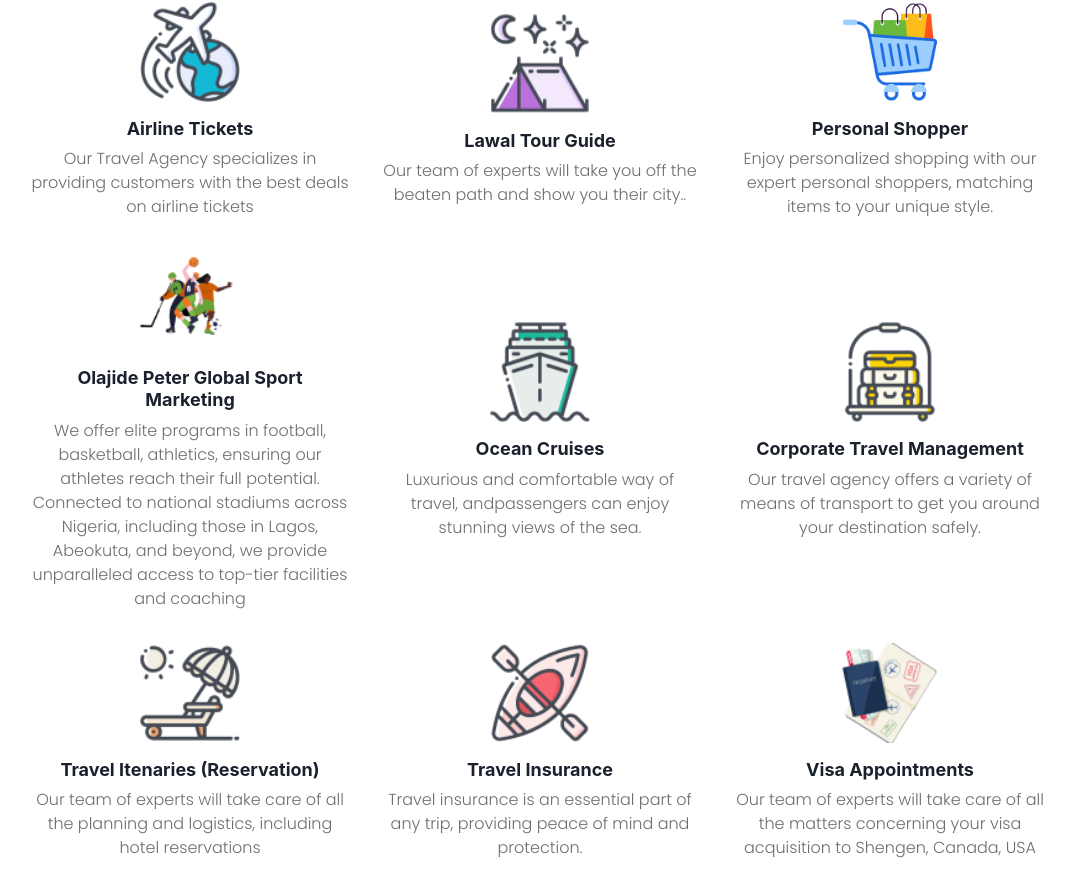
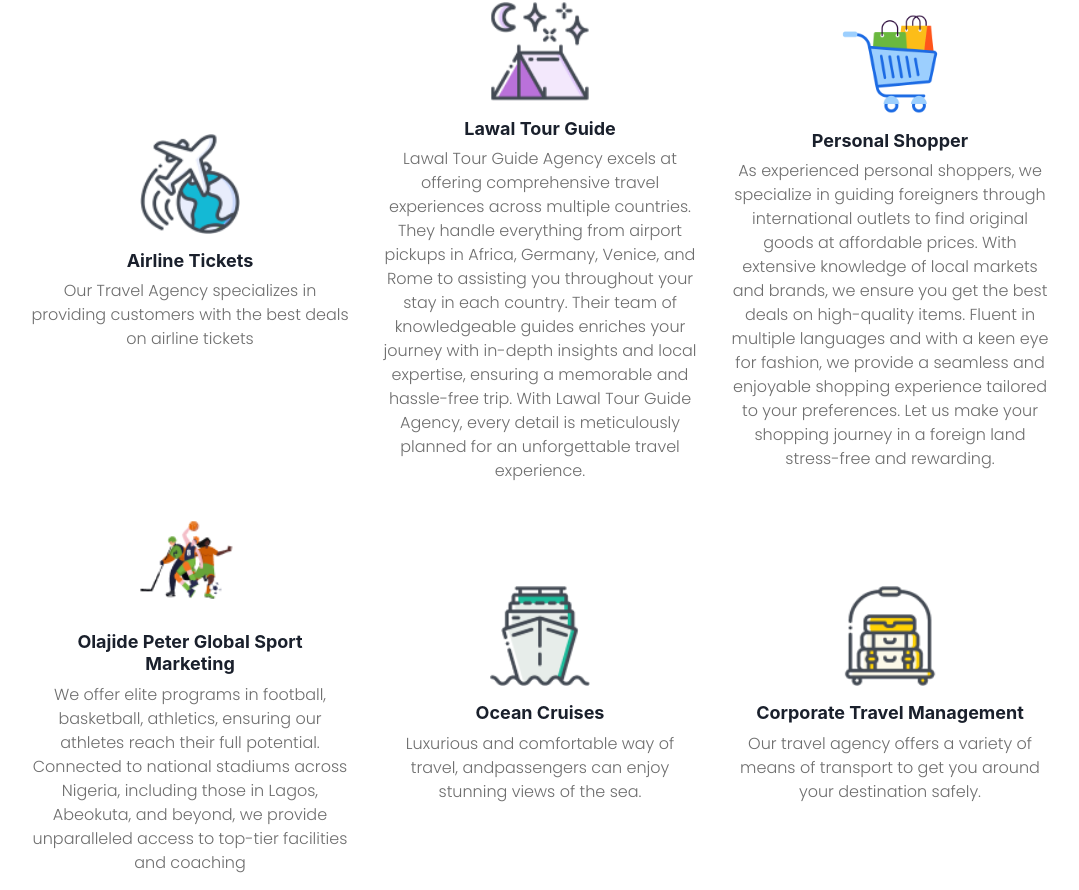
Before and after one commit to Olasupotomiwa/Auguri, a React (Create React App) app: page / in a window 1280 px wide. Shown: the part 1717-2607 px from the top of the page, without its empty margins (100-1179 px from the left). Built offline with nearby package versions, Linux system fonts and the light colour scheme; a web font is replaced by a local one.

Commit message:
Updated our services component

```diff
--- a/src/Homepage/Services.js
+++ b/src/Homepage/Services.js
@@ -21,12 +21,12 @@
     {
       imageSrc: Guide,
       heading: "Lawal Tour Guide",
-      text: "Our team of experts will take you off the beaten path and show you their city..",
+      text: "Lawal Tour Guide Agency excels at offering comprehensive travel experiences across multiple countries. They handle everything from airport pickups in Africa, Germany, Venice, and Rome to assisting you throughout your stay in each country. Their team of knowledgeable guides enriches your journey with in-depth insights and local expertise, ensuring a memorable and hassle-free trip. With Lawal Tour Guide Agency, every detail is meticulously planned for an unforgettable travel experience.",
     },
     {
       imageSrc: Cart,
       heading: "Personal Shopper",
-      text: "Enjoy personalized shopping with our expert personal shoppers, matching items to your unique style.",
+      text: "As experienced personal shoppers, we specialize in guiding foreigners through international outlets to find original goods at affordable prices. With extensive knowledge of local markets and brands, we ensure you get the best deals on high-quality items. Fluent in multiple languages and with a keen eye for fashion, we provide a seamless and enjoyable shopping experience tailored to your preferences. Let us make your shopping journey in a foreign land stress-free and rewarding.",
     },
     {
       imageSrc: Sport,
@@ -101,7 +101,7 @@
             width={{ base: "100%", sm: "45%", md: "30%" }} // Responsive width
             minH="200px"
             flexGrow={1}
-            maxW={'350px'}
+            maxW={"350px"}
             data-aos="fade-up"
             data-aos-duration="1500"
           >
```
